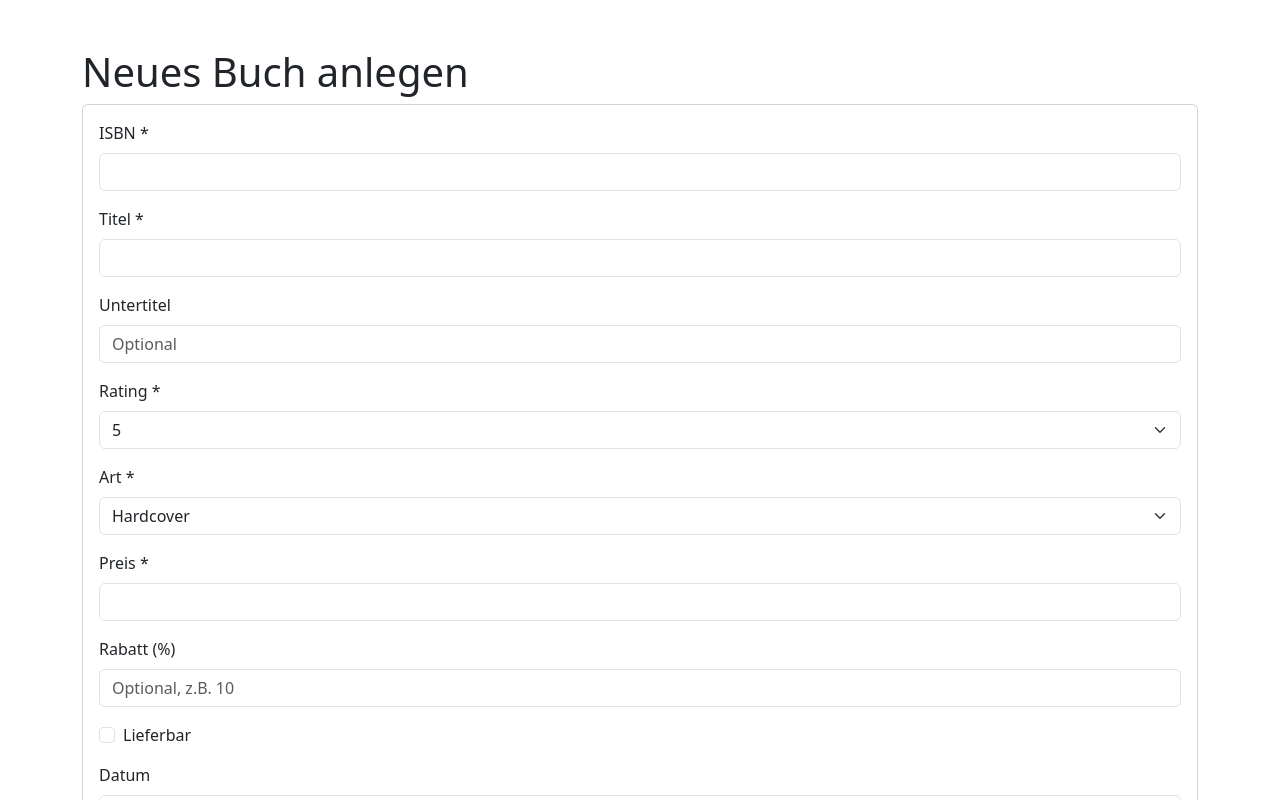
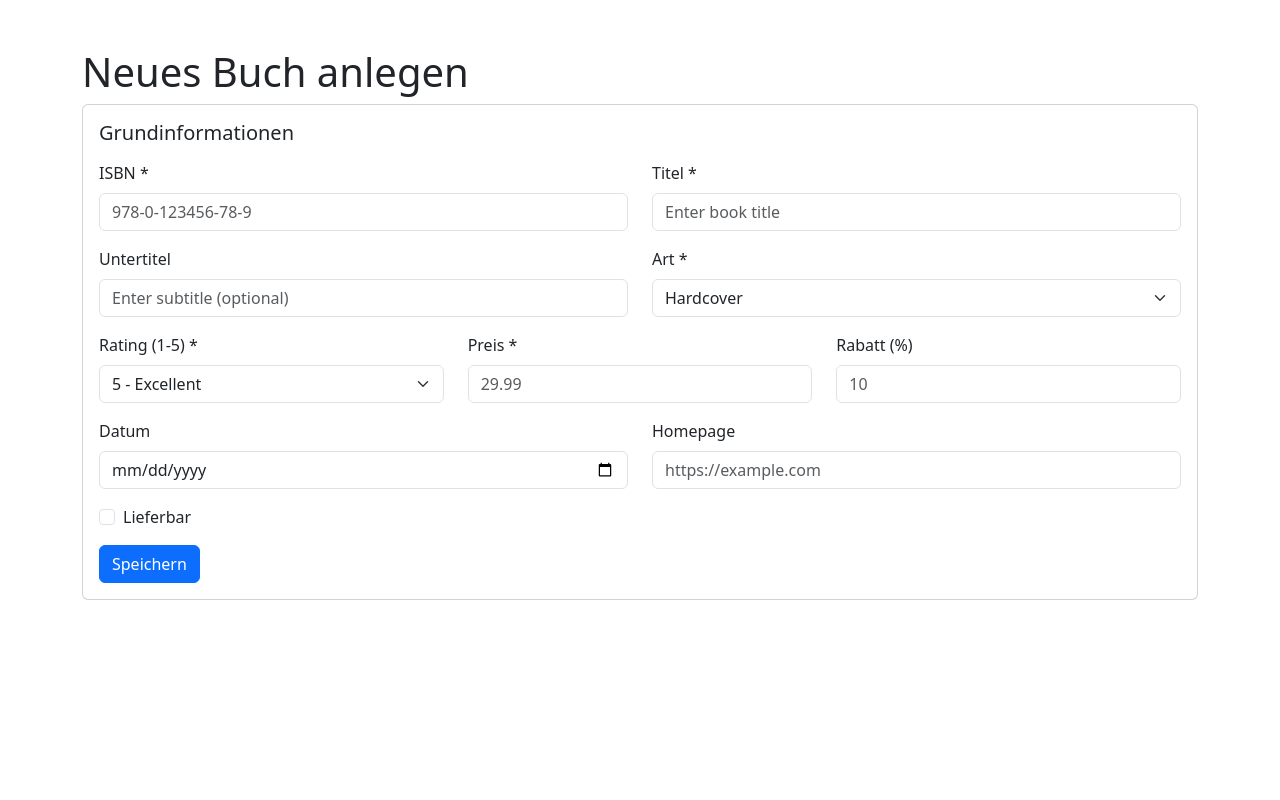
Before and after one commit to inesoetling/SPA-mit-React-Next-GraphQL, a Next.js app in the folder frontend/: page /create in a window 1280 px wide. Shown: the top 800 px of the page. Built offline with nearby package versions, Linux system fonts and the light colour scheme.

Commit message:
ui: grid layout, bessere struktur, labels und platzhalter

```diff
--- a/frontend/src/app/create/page.tsx
+++ b/frontend/src/app/create/page.tsx
@@ -3,7 +3,15 @@
 import { CREATE_BOOK } from '@/graphql/mutations';
 import { useMutation } from '@apollo/client/react';
 import { useState } from 'react';
-import { Alert, Button, Card, Container, Form } from 'react-bootstrap';
+import {
+  Alert,
+  Button,
+  Card,
+  Col,
+  Container,
+  Form,
+  Row,
+} from 'react-bootstrap';
 
 export default function CreateBookPage() {
   // Pflichtfelder
@@ -21,12 +29,14 @@ export default function CreateBookPage() {
   const [homepage, setHomepage] = useState('');
 
   const [error, setError] = useState('');
+  const [, setSuccess] = useState(false);
 
   const [createBook, { loading }] = useMutation(CREATE_BOOK);
 
   const handleSubmit = async (e: React.FormEvent) => {
     e.preventDefault();
     setError('');
+    setSuccess(false);
 
     // Validierung
     if (!isbn || !titel || !preis) {
@@ -79,84 +89,110 @@ export default function CreateBookPage() {
           {error && <Alert variant="danger">{error}</Alert>}
 
           <Form onSubmit={handleSubmit}>
+            <Card.Title className="mb-3">Grundinformationen</Card.Title>
+
+            <Row>
+              <Col md={6}>
                 <Form.Group className="mb-3">
                   <Form.Label>ISBN *</Form.Label>
                   <Form.Control
+                    type="text"
+                    placeholder="978-0-123456-78-9"
                     value={isbn}
                     onChange={(e) => setIsbn(e.target.value)}
                   />
                 </Form.Group>
+              </Col>
 
+              <Col md={6}>
                 <Form.Group className="mb-3">
                   <Form.Label>Titel *</Form.Label>
                   <Form.Control
+                    type="text"
+                    placeholder="Enter book title"
                     value={titel}
                     onChange={(e) => setTitel(e.target.value)}
                   />
                 </Form.Group>
+              </Col>
+            </Row>
 
+            <Row>
+              <Col md={6}>
                 <Form.Group className="mb-3">
                   <Form.Label>Untertitel</Form.Label>
                   <Form.Control
+                    type="text"
+                    placeholder="Enter subtitle (optional)"
                     value={untertitel}
                     onChange={(e) => setUntertitel(e.target.value)}
-                placeholder="Optional"
                   />
                 </Form.Group>
+              </Col>
 
-            <Form.Group className="mb-3">
-              <Form.Label>Rating *</Form.Label>
-              <Form.Select
-                value={rating}
-                onChange={(e) => setRating(parseInt(e.target.value))}
-              >
-                <option value="5">5</option>
-                <option value="4">4</option>
-                <option value="3">3</option>
-                <option value="2">2</option>
-                <option value="1">1</option>
-              </Form.Select>
-            </Form.Group>
-
+              <Col md={6}>
                 <Form.Group className="mb-3">
                   <Form.Label>Art *</Form.Label>
-              <Form.Select value={art} onChange={(e) => setArt(e.target.value)}>
+                  <Form.Select
+                    value={art}
+                    onChange={(e) => setArt(e.target.value)}
+                  >
                     <option value="HARDCOVER">Hardcover</option>
                     <option value="EPUB">EPUB</option>
                     <option value="PAPERBACK">Paperback</option>
                   </Form.Select>
                 </Form.Group>
+              </Col>
+            </Row>
 
+            <Row>
+              <Col md={4}>
+                <Form.Group className="mb-3">
+                  <Form.Label>Rating (1-5) *</Form.Label>
+                  <Form.Select
+                    value={rating}
+                    onChange={(e) => setRating(parseInt(e.target.value))}
+                  >
+                    <option value="5">5 - Excellent</option>
+                    <option value="4">4 - Good</option>
+                    <option value="3">3 - Average</option>
+                    <option value="2">2 - Poor</option>
+                    <option value="1">1 - Bad</option>
+                  </Form.Select>
+                </Form.Group>
+              </Col>
+
+              <Col md={4}>
                 <Form.Group className="mb-3">
                   <Form.Label>Preis *</Form.Label>
                   <Form.Control
                     type="number"
                     step="0.01"
+                    placeholder="29.99"
                     value={preis}
                     onChange={(e) => setPreis(e.target.value)}
                   />
                 </Form.Group>
+              </Col>
 
+              <Col md={4}>
                 <Form.Group className="mb-3">
                   <Form.Label>Rabatt (%)</Form.Label>
                   <Form.Control
                     type="number"
                     step="0.01"
+                    min="0"
+                    max="100"
+                    placeholder="10"
                     value={rabatt}
                     onChange={(e) => setRabatt(e.target.value)}
-                placeholder="Optional, z.B. 10"
                   />
                 </Form.Group>
+              </Col>
+            </Row>
 
-            <Form.Group className="mb-3">
-              <Form.Check
-                type="checkbox"
-                label="Lieferbar"
-                checked={lieferbar}
-                onChange={(e) => setLieferbar(e.target.checked)}
-              />
-            </Form.Group>
-
+            <Row>
+              <Col md={6}>
                 <Form.Group className="mb-3">
                   <Form.Label>Datum</Form.Label>
                   <Form.Control
@@ -165,7 +201,9 @@ export default function CreateBookPage() {
                     onChange={(e) => setDatum(e.target.value)}
                   />
                 </Form.Group>
+              </Col>
 
+              <Col md={6}>
                 <Form.Group className="mb-3">
                   <Form.Label>Homepage</Form.Label>
                   <Form.Control
@@ -173,6 +211,17 @@ export default function CreateBookPage() {
                     value={homepage}
                     onChange={(e) => setHomepage(e.target.value)}
                     placeholder="https://example.com"
+                  />
+                </Form.Group>
+              </Col>
+            </Row>
+
+            <Form.Group className="mb-3">
+              <Form.Check
+                type="checkbox"
+                label="Lieferbar"
+                checked={lieferbar}
+                onChange={(e) => setLieferbar(e.target.checked)}
               />
             </Form.Group>
 
```
Lines whose indentation alone changed are shown as unchanged.
